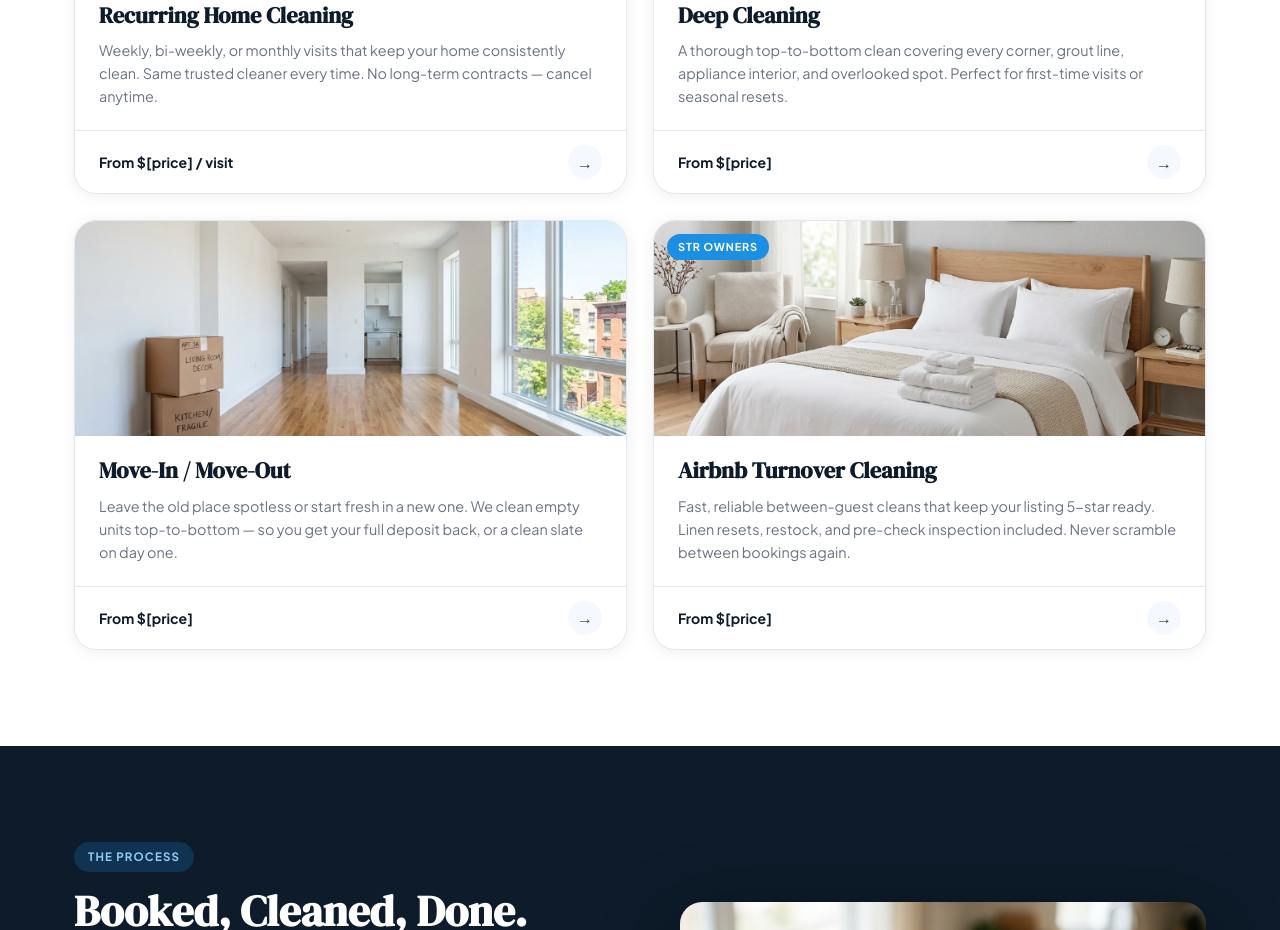
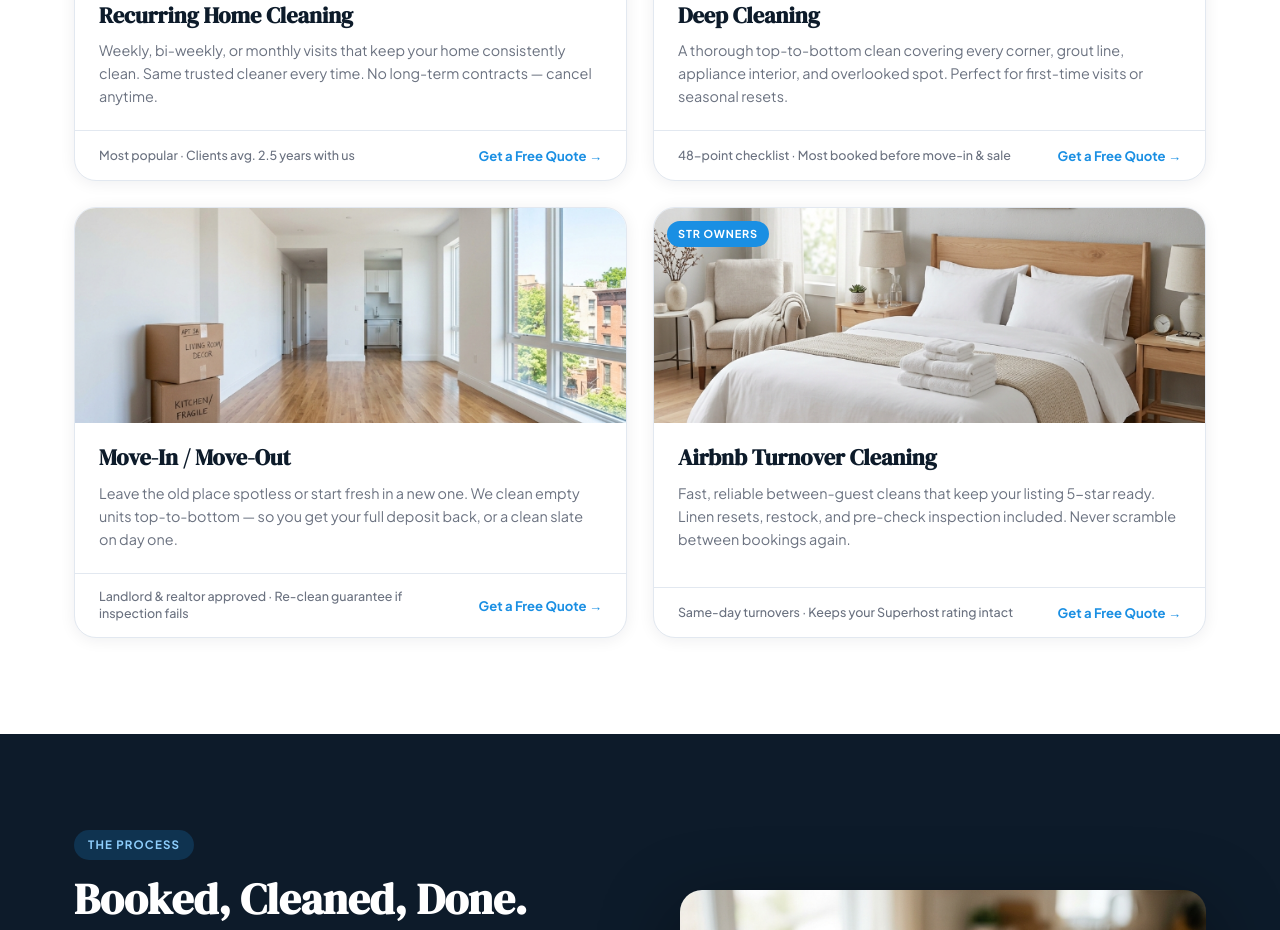
Before and after one commit to Tyler-John-Albrecht/cleaning-template, a plain HTML site: page index.html in a window 1280 px wide. Shown: the part 2278-3208 px from the top of the page. Drawn offline with Linux system fonts and the light colour scheme.

Commit message:
Update index.html

```diff
--- a/index.html
+++ b/index.html
@@ -322,15 +322,24 @@
 
     .svc-foot {
       padding:14px 24px; border-top:1px solid var(--border);
-      display:flex; align-items:center; justify-content:space-between;
+      display:flex; align-items:center; justify-content:space-between; gap:12px;
     }
-    .svc-price { font-weight:700; color:var(--dark); font-size:.88rem; }
+    .svc-price { font-weight:500; color:var(--text-lt); font-size:.78rem; line-height:1.4; }
     .svc-arr {
       width:34px; height:34px; border-radius:50%; background:var(--bg-lt);
       display:flex; align-items:center; justify-content:center;
       font-size:1rem; transition:background .2s, color .2s, transform .2s;
+      flex-shrink:0;
     }
     .svc-card:hover .svc-arr { background:var(--blue); color:#fff; transform:translateX(3px); }
+    /* Text CTA variant */
+    .svc-cta-lnk {
+      width:auto; height:auto; border-radius:0; background:transparent;
+      font-size:.82rem; font-weight:700; color:var(--blue);
+      white-space:nowrap; flex-shrink:0;
+      transition:color .2s, transform .2s;
+    }
+    .svc-card:hover .svc-cta-lnk { background:transparent; color:var(--blue-dk); transform:translateX(3px); }
 
     /* ══════════════════════════════════════════════
        HOW IT WORKS
@@ -782,8 +791,8 @@
           <p>Weekly, bi-weekly, or monthly visits that keep your home consistently clean. Same trusted cleaner every time. No long-term contracts — cancel anytime.</p>
         </div>
         <div class="svc-foot">
-          <span class="svc-price">From $[price] / visit</span>
-          <a href="#contact" class="svc-arr">→</a>
+          <span class="svc-price">Most popular · Clients avg. 2.5 years with us</span>
+          <a href="#contact" class="svc-arr svc-cta-lnk">Get a Free Quote →</a>
         </div>
       </div>
 
@@ -797,8 +806,8 @@
           <p>A thorough top-to-bottom clean covering every corner, grout line, appliance interior, and overlooked spot. Perfect for first-time visits or seasonal resets.</p>
         </div>
         <div class="svc-foot">
-          <span class="svc-price">From $[price]</span>
-          <a href="#contact" class="svc-arr">→</a>
+          <span class="svc-price">48-point checklist · Most booked before move-in &amp; sale</span>
+          <a href="#contact" class="svc-arr svc-cta-lnk">Get a Free Quote →</a>
         </div>
       </div>
 
@@ -811,8 +820,8 @@
           <p>Leave the old place spotless or start fresh in a new one. We clean empty units top-to-bottom — so you get your full deposit back, or a clean slate on day one.</p>
         </div>
         <div class="svc-foot">
-          <span class="svc-price">From $[price]</span>
-          <a href="#contact" class="svc-arr">→</a>
+          <span class="svc-price">Landlord &amp; realtor approved · Re-clean guarantee if inspection fails</span>
+          <a href="#contact" class="svc-arr svc-cta-lnk">Get a Free Quote →</a>
         </div>
       </div>
 
@@ -826,8 +835,8 @@
           <p>Fast, reliable between-guest cleans that keep your listing 5-star ready. Linen resets, restock, and pre-check inspection included. Never scramble between bookings again.</p>
         </div>
         <div class="svc-foot">
-          <span class="svc-price">From $[price]</span>
-          <a href="#contact" class="svc-arr">→</a>
+          <span class="svc-price">Same-day turnovers · Keeps your Superhost rating intact</span>
+          <a href="#contact" class="svc-arr svc-cta-lnk">Get a Free Quote →</a>
         </div>
       </div>
 
```
